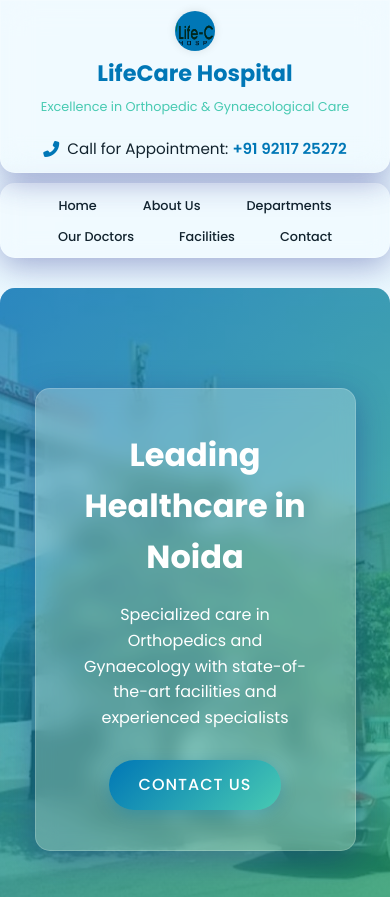
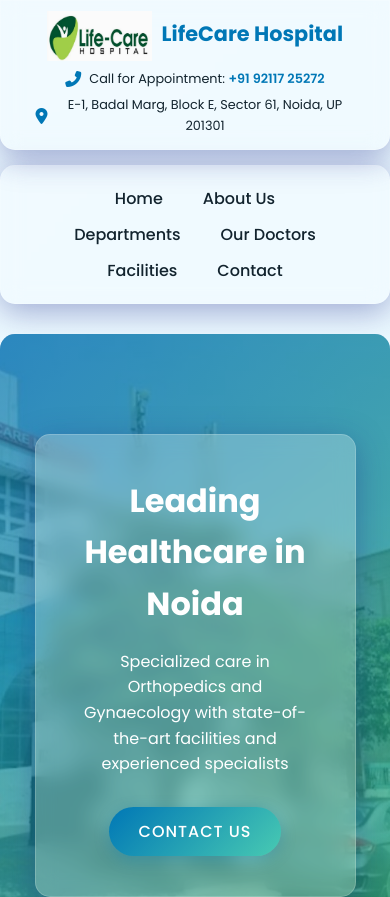
Before and after one commit to kanishkghonge/lifecare-web, a plain HTML site: page index.html in a window 390 px wide. Shown: the top 897 px of the page. Drawn offline with Linux system fonts and the light colour scheme.

Commit message:
header and logo fix

```diff
--- a/css/style.css
+++ b/css/style.css
@@ -143,8 +143,6 @@ ul {
     top: 0;
     z-index: 1000;
     border-radius: 0 0 15px 15px;
-    backdrop-filter: blur(15px);
-    -webkit-backdrop-filter: blur(15px);
 }
 
 .glass-header .container {
@@ -158,28 +156,12 @@ ul {
     align-items: center;
 }
 
-.logo-wrapper {
-    position: relative;
-    overflow: hidden;
-    border-radius: 50%;
-    width: 60px;
+.logo {
+    width: auto;
     height: 60px;
+    object-fit: contain;
+    border-radius: 0;
     margin-right: 15px;
-    background-color: var(--primary-color);
-    box-shadow: 0 0 10px rgba(0, 0, 0, 0.1);
-    display: flex;
-    justify-content: center;
-    align-items: center;
-}
-
-.logo {
-    width: 95%;
-    height: 95%;
-    object-fit: cover;
-    border-radius: 50%;
-    background-color: transparent;
-    mix-blend-mode: multiply;
-    filter: brightness(1.1) contrast(1.1);
 }
 
 .brand h1 {
@@ -497,7 +479,10 @@ ul {
     margin-bottom: 30px;
 }
 
-.footer-logo-wrapper {
+.footer-brand img {
+    width: auto;
+    height: 50px;
+    object-fit: contain;
     margin-bottom: 15px;
 }
 
@@ -553,36 +538,50 @@ ul {
 }
 
 @media (max-width: 768px) {
-    .glass-header {
-        padding: 12px 0;
-    }
-
     .glass-header .container {
-        flex-direction: column;
-        text-align: center;
+        flex-direction: row;
+        flex-wrap: wrap;
+        justify-content: center;
     }
 
     .logo-container {
         margin-bottom: 10px;
+        width: 100%;
+        display: flex;
+        justify-content: center;
+    }
+
+    .logo {
+        width: auto;
+        height: 60px;
+        object-fit: contain;
+        border-radius: 0;
+        margin-right: 10px;
+    }
+
+    .brand h1 {
+        font-size: 1.5rem;
+    }
+
+    .brand p {
+        font-size: 0.8rem;
     }
 
     .appointment-info {
         text-align: center;
+        width: 100%;
         display: flex;
         flex-direction: column;
         align-items: center;
-        margin-top: 5px;
     }
 
     .phone-number, .address {
         justify-content: center;
-        flex-wrap: wrap;
-        font-size: 0.95rem;
+        font-size: 0.9rem;
     }
 
     .glass-nav ul {
         flex-wrap: wrap;
-        justify-content: center;
     }
 
     .glass-nav li {
@@ -608,6 +607,41 @@ ul {
     }
 }
 
+/* Further optimization for small mobile screens */
+@media (max-width: 480px) {
+    .glass-header {
+        padding: 10px 0;
+    }
+
+    .logo-container {
+        margin-bottom: 5px;
+    }
+
+    .logo {
+        width: auto;
+        height: 50px;
+        object-fit: contain;
+        border-radius: 0;
+    }
+
+    .brand h1 {
+        font-size: 1.3rem;
+    }
+
+    .brand p {
+        display: none; /* Hide the tagline on very small screens */
+    }
+
+    .phone-number i, .address i {
+        font-size: 1rem;
+    }
+
+    .phone-number, .address {
+        font-size: 0.8rem;
+        margin: 3px 0;
+    }
+}
+
 @media (max-width: 576px) {
     .section-title {
         font-size: 2rem;
@@ -616,87 +650,4 @@ ul {
     .doctor-card, .facility-card {
         margin-bottom: 20px;
     }
-
-    .glass-header {
-        padding: 10px 0;
-    }
-
-    .logo-wrapper {
-        width: 40px;
-        height: 40px;
-        margin-right: 10px;
-    }
-
-    .logo {
-        height: 100%;
-    }
-
-    .brand h1 {
-        font-size: 1.4rem;
-    }
-
-    .brand p {
-        font-size: 0.8rem;
-    }
-
-    .appointment-info {
-        font-size: 0.9rem;
-    }
-
-    .phone-number i, .address i {
-        font-size: 1rem;
-    }
-
-    .address span {
-        width: 100%;
-        text-align: center;
-        margin-top: 3px;
-    }
-
-    .glass-nav {
-        margin-top: 10px;
-    }
-
-    .glass-nav ul {
-        padding: 8px 0;
-    }
-
-    .glass-nav a {
-        padding: 6px 10px;
-        font-size: 0.9rem;
-    }
 }
-
-@media (max-width: 400px) {
-    .logo-container {
-        flex-direction: column;
-        align-items: center;
-    }
-
-    .logo-wrapper {
-        margin-right: 0;
-        margin-bottom: 5px;
-    }
-
-    .address {
-        display: none;
-    }
-
-    .phone-number {
-        margin-bottom: 0;
-    }
-
-    .glass-nav ul {
-        justify-content: space-around;
-        padding: 5px 0;
-    }
-
-    .glass-nav li {
-        margin: 3px;
-    }
-
-    .glass-nav a {
-        padding: 5px 8px;
-        font-size: 0.8rem;
-    }
-}
--- a/index.html
+++ b/index.html
@@ -12,9 +12,7 @@
     <header class="glass-header">
         <div class="container">
             <div class="logo-container">
-                <div class="logo-wrapper">
-                    <img src="images/main logo.jpg" alt="LifeCare Hospital Logo" class="logo">
-                </div>
+                <img src="images/main logo.jpg" alt="LifeCare Hospital Logo" class="logo">
                 <div class="brand">
                     <h1>LifeCare Hospital</h1>
                     <p>Excellence in Orthopedic & Gynaecological Care</p>
@@ -234,9 +232,7 @@
         <div class="container">
             <div class="footer-content">
                 <div class="footer-brand">
-                    <div class="logo-wrapper footer-logo-wrapper">
-                        <img src="images/main logo.jpg" alt="LifeCare Hospital Logo" class="logo">
-                    </div>
+                    <img src="images/main logo.jpg" alt="LifeCare Hospital Logo" class="footer-logo">
                     <h3>LifeCare Hospital</h3>
                     <p>Excellence in Orthopedic & Gynaecological Care</p>
                 </div>
```
